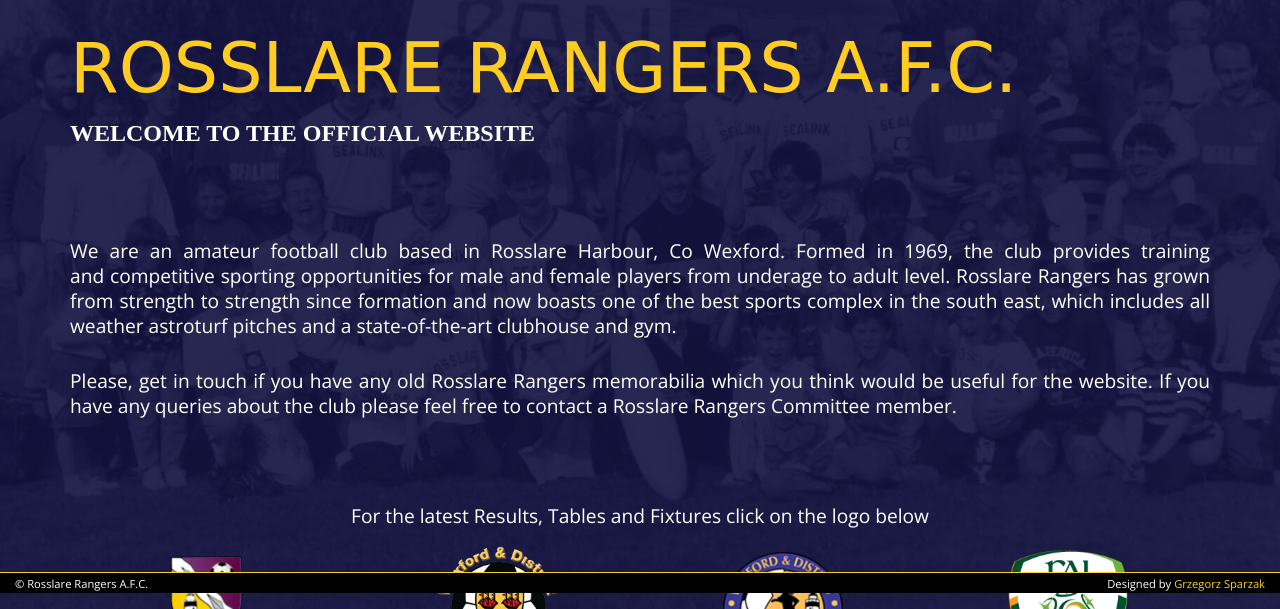
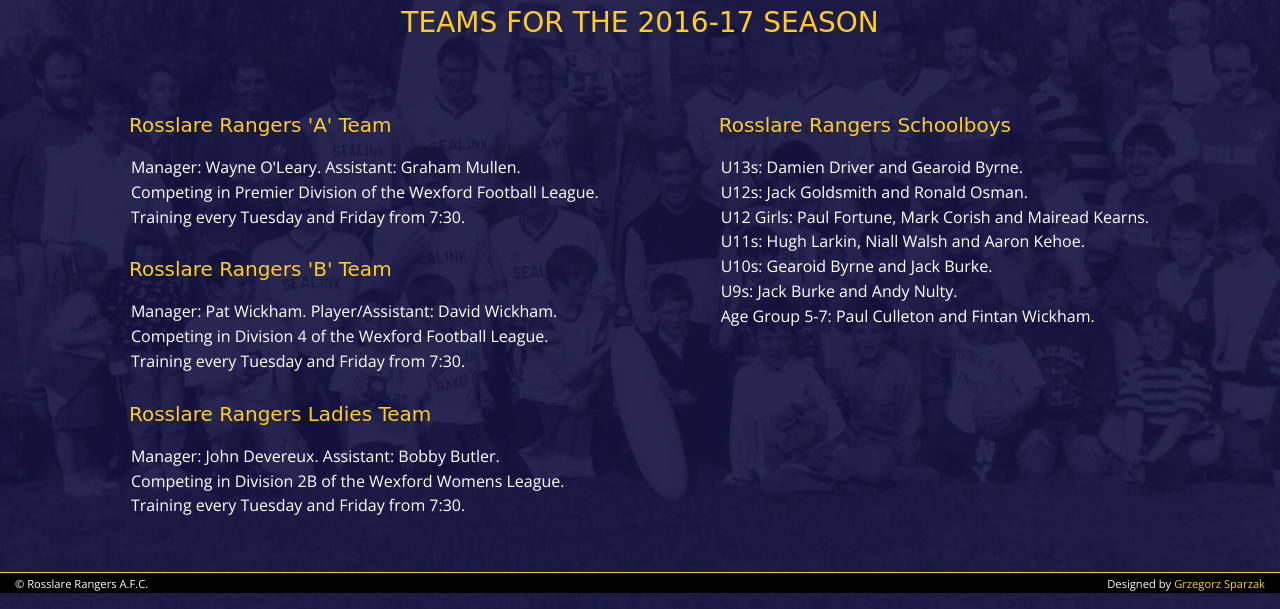
Before and after one commit to GSparzak/RosslareRangers, a website: page index.html in a window 1280 px wide. Both pictures are taken after a click on the item "TEAMS". Shown: the part 207-816 px from the top of the page. Drawn offline with nearby package versions, Linux system fonts and the light colour scheme; some packages are replaced by stand-ins of ours; no server answers; a web font is replaced by a local one.

Commit message:
navigation fix

```diff
--- a/index.html
+++ b/index.html
@@ -78,7 +78,7 @@
         <span class="text info"> Designed by <a href="https://gsparzak.github.io" target="_blank">Grzegorz Sparzak</a></span>
     </footer>
 
-    <script type="text/javascript" src="public/libs/jquery-1.7.1.min.js"></script>
+    <script type="text/javascript" src="public/libs/jquery-3.1.1.min.js"></script>
     <script type="text/javascript" src="public/libs/lightbox/lightbox.min.js"></script>
     <script type="text/javascript" src="public/libs/gridify/gridify-min.js"></script>
     <script async defer src="https://maps.googleapis.com/maps/api/js?key=AIzaSyCBDSikLxAH0tvCCFhWnmnKiiMcG0-A63Q"></script>
--- a/public/scripts/main.js
+++ b/public/scripts/main.js
@@ -9,11 +9,10 @@
 var rightNavigation = document.getElementById('rightMenu');
 var mobileNavigation = document.getElementById('mobileMenu');
 var changeContent = function (event) {
-    console.log(event);
     var content = document.getElementById('content');
-    newContentPath = event.srcElement.parentNode.attributes[0].value;
+    newContentPath = event.target.parentNode.attributes["data-link"].value;
     var xhr= new XMLHttpRequest();
-    xhr.open('GET', '/RosslareRangers/pages/' + newContentPath + '.html', true);
+    xhr.open('GET', '/pages/' + newContentPath + '.html', true);
     xhr.onreadystatechange= function() {
         if (this.readyState!==4) return;
         if (this.status!==200) return;
```
